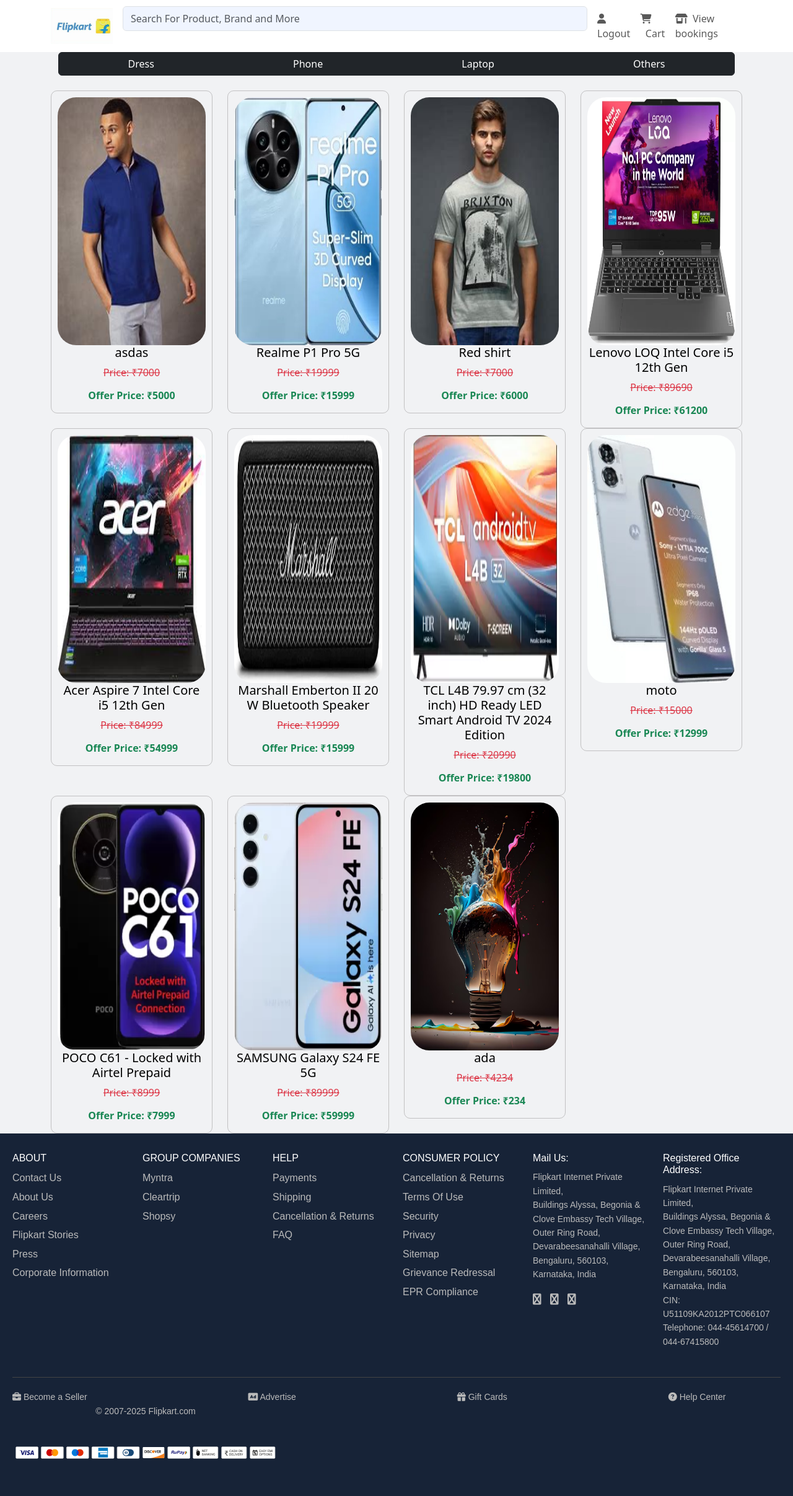
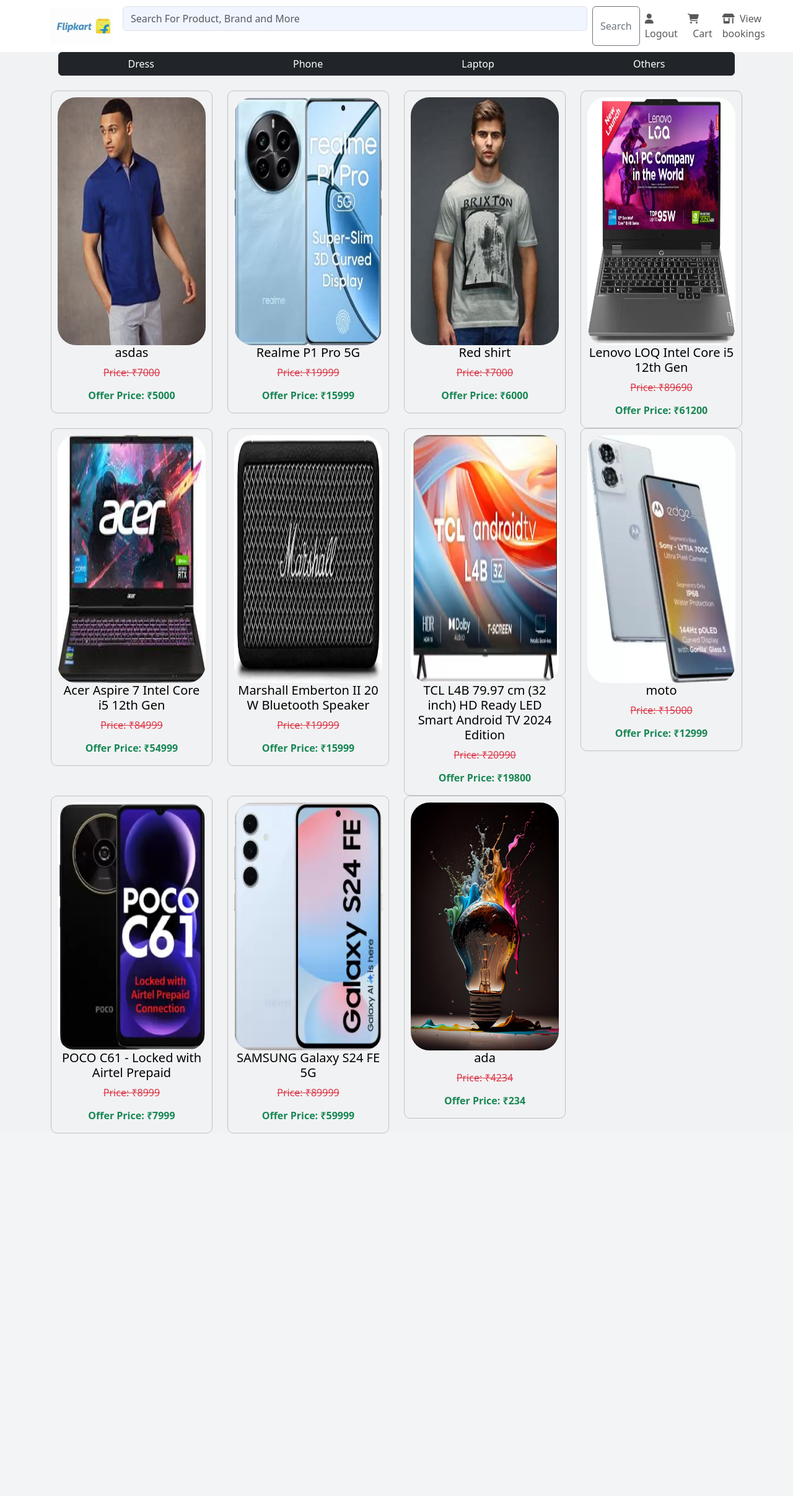
Before and after one commit to agnaey/flipkart_django, a Django app: page /see_more/1 in a window 1280 px wide. Shown: the whole page at 62% size. After the commit the page ends 1829 px from the top, so only its background shows below. Run offline with Django 5.2, Linux system fonts and the light colour scheme; data comes from the database, SQL or seed files in the repository; both versions use the stored data as it was after the commit; some libraries are stand-ins or nearby versions.

Commit message:
edited footer

```diff
--- a/flipkart/app/urls.py
+++ b/flipkart/app/urls.py
@@ -27,6 +27,7 @@ urlpatterns = [
 
     path('index', views.index),
     path('search/', views.search, name='search'),
+    path("payment/", views.order_payment, name="payment"),
     path('sec/<id>', views.secpage,name='sec'),
     path('add_to_cart/<pid>', views.add_to_cart),
   path('add_quantity/<int:category_id>/', views.add_quantity, name='add_quantity'),
--- a/flipkart/app/views.py
+++ b/flipkart/app/views.py
@@ -7,6 +7,9 @@ from django.core.mail import send_mail
 from django.conf import settings
 from django.contrib.auth.models import User
 from django.contrib import messages
+import razorpay
+import json
+from django.views.decorators.csrf import csrf_exempt
 
 
 # Create your views here.
@@ -462,16 +465,39 @@ def buy_pro(req,id):
     return redirect(view_bookings)
 
 
+def order_payment(request):
+    if request.method == "POST":
+        name = request.POST.get("name")
+        print(name)
+        amount = request.POST.get("amount")
+        client = razorpay.Client(auth=(settings.RAZORPAY_KEY_ID, settings.RAZORPAY_KEY_SECRET))
+        razorpay_order = client.order.create(
+            {"amount": int(amount) * 100, "currency": "INR", "payment_capture": "1"}
+        )
+        order_id=razorpay_order['id']
+        order = Categorys.objects.create(
+            name=name, amount=amount, provider_order_id=order_id
+        )
+        order.save()
+        return render(
+            request,
+            "secpage.html",
+            {
+                "callback_url": "http://" + "127.0.0.1:8000" + "razorpay/callback",
+                "razorpay_key": settings.RAZORPAY_KEY_ID,
+                "order": order,
+            },
+        )
+    return render(request, "secpage.html")
+
+
+
 
 def cart_buy(req, id):
     cart = Cart.objects.get(pk=id)
-
-
     category = Categorys.objects.select_related('product').filter(id=cart.category_id).first()
-
     if not category:
         return redirect('error_page')
-
     total_price = category.offer_price * cart.quantity
 
     buy = Buy.objects.create(category=cart.category, user=cart.user, price=total_price,quantity=cart.quantity)
--- a/flipkart/templates/user/search.html
+++ b/flipkart/templates/user/search.html
@@ -78,6 +78,12 @@
         .img-fluid {
             border-radius: 30px;
         }
+        @media (max-width:974px) {
+    #search{
+        width: 40%;
+    }
+
+}
     </style>
 </head>
 
--- a/flipkart/templates/user/see_more.html
+++ b/flipkart/templates/user/see_more.html
@@ -192,6 +192,12 @@ footer {
     width: 40px;
     margin: 0 5px;
 }
+@media (max-width:974px) {
+    #search{
+        width: 40%;
+    }
+
+}
 
  </style>
  <title>Flipkart</title>
@@ -210,10 +216,13 @@ footer {
          </button>
          <div class="collapse navbar-collapse" id="navbarSupportedContent">
              <ul class="navbar-nav me-auto mb-2 mb-lg-0">
-                 <form class="d-flex" role="search">
-                     <input id="search" class="form-control me-2" type="search"
-                         placeholder="Search For Product, Brand and More" aria-label="Search">
-                 </form>
+                <form class="d-flex" role="search" action="{% url 'search' %}" method="POST">
+                    {% csrf_token %}
+                    <input id="search" data-aos="fade-down" data-aos-duration="1500" data-aos-delay="200"
+                        class="form-control me-2" type="text"
+                        placeholder="Search For Product, Brand and More" aria-label="Search" name="searched">
+                    <button type="submit" class="btn btn-outline-secondary">Search</button>
+                </form>
                  <li class="nav-item ">
                      <a class="nav-link " id="login" href="../logout"><i class="fa-solid fa-user">&nbsp;&nbsp;</i>Logout</a>
                  </li>
@@ -269,7 +278,7 @@ footer {
 
 
 
-        <footer>
+        <!-- <footer>
             <div class="footer-container">
                 <div class="footer-section">
                     <h3>ABOUT</h3>
@@ -326,21 +335,10 @@ footer {
                         <a href="#"><i class="fa fa-youtube"></i></a>
                     </div>
                 </div>
-                <div class="footer-section">
-                    <h3>Registered Office Address:</h3>
-                    <p>Flipkart Internet Private Limited,<br>
-                        Buildings Alyssa, Begonia &<br>
-                        Clove Embassy Tech Village,<br>
-                        Outer Ring Road, Devarabeesanahalli Village,<br>
-                        Bengaluru, 560103,<br>
-                        Karnataka, India<br>
-                        CIN: U51109KA2012PTC066107<br>
-                        Telephone: 044-45614700 / 044-67415800
-                    </p>
-                </div>
+
             </div>
             <div class="footer-bottom">
-                <div class="bottom-links" style="display: flex; justify-content: center; gap: 15rem">
+                <div class="bottom-links" style=" gap: 15rem">
                     <a href="#"><i class="fa fa-briefcase"></i> Become a Seller</a>
                     <a href="#"><i class="fa fa-ad"></i> Advertise</a>
                     <a href="#"><i class="fa fa-gift"></i> Gift Cards</a>
@@ -351,11 +349,10 @@ footer {
                     <div class="payment-icons">
                         <img src="{% static '/images/pay.svg' %}" style="height: 80px; width: 420px;" alt="Visa">
 
-                        <!-- Add more payment method icons -->
                     </div>
                 </div>
             </div>
-        </footer>
+        </footer> -->
 
     </body>
 
```
Also changed, not shown: flipkart/templates/user/cart.html (+14 -16 lines), flipkart/templates/user/index.html (+10 -16 lines), flipkart/templates/user/secpage.html (+12 -16 lines), flipkart/templates/user/user_bookings.html (+4 -23 lines), flipkart/db.sqlite3.
